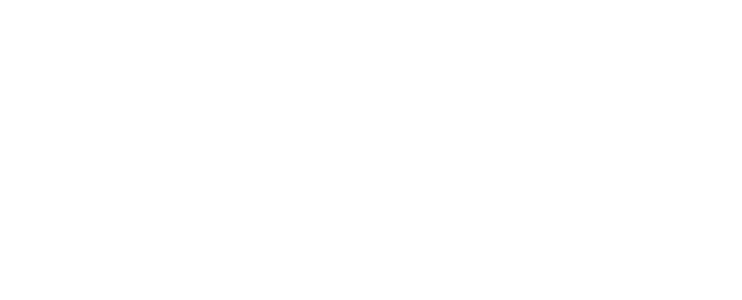
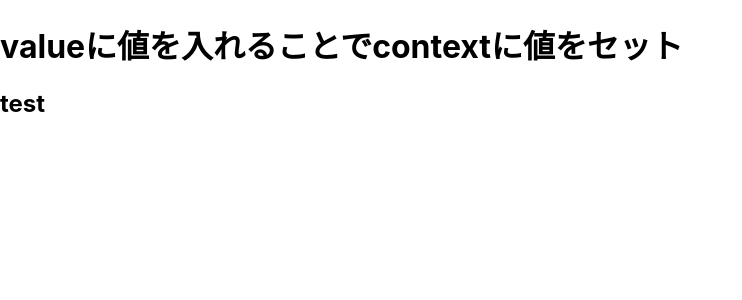
Before and after one commit to aokimakoto0322/SocialCommunityApp_React, a React (Create React App) app: page /context in a window 1280 px wide. Before the commit this address had no page. Shown: the top 300 px of the page, without its empty margins (0-742 px from the left). Built offline with nearby package versions, Linux system fonts and the light colour scheme.

Commit message:
Contextのサンプルページ作成

```diff
--- /dev/null
+++ b/src/compornents/ContextSample.tsx
@@ -0,0 +1,46 @@
+import React from "react";
+
+//TitleContextに''をセット(初期化)
+const TitleContext = React.createContext('')
+
+const Title = () => {
+    //関数３
+    //Consumerを使ってContextの内容を受け取り
+    return (
+        <TitleContext.Consumer>
+            {
+                (title: string) => {
+                    return <h1>{title}</h1>
+                }
+            }
+        </TitleContext.Consumer>
+    )
+}
+
+const Header = () => {
+    return (
+        <div>
+            { /* HeaderからはTitleへ何もデータを渡さない */}
+            { /* 関数２ */}
+            <Title />
+            <h2>test</h2>
+        </div>
+    )
+}
+
+const Page = () => {
+    //関数１
+    const title = 'valueに値を入れることでcontextに値をセット'
+
+    //Providerを用いてContextに値をセット
+    return (
+        <TitleContext.Provider value={title}>
+            <Header />
+        </TitleContext.Provider>
+    )
+}
+
+// propsを用いる場合、関数１→関数２→関数３とデータを受け渡さないといけない
+// contextを用いた場合、関数１→関数３へ直接データを渡している
+
+export default Page
--- a/src/index.tsx
+++ b/src/index.tsx
@@ -6,6 +6,7 @@
 import Name from './compornents/Name'
 import Message from './compornents/Message';
 import ContainerSample from './compornents/ContainerSample'
+import ContextSample from './compornents/ContextSample'
 import reportWebVitals from './reportWebVitals';
 import { Route, BrowserRouter, Routes} from 'react-router-dom';
 
@@ -21,6 +22,7 @@
         <Route path='/name' element={<Name />} />
         <Route path='/message' element={<Message />} />
         <Route path='/container' element={<ContainerSample />} />
+        <Route path='/context' element={<ContextSample />} />
       </Routes>
     </BrowserRouter>
   </React.StrictMode>
```
